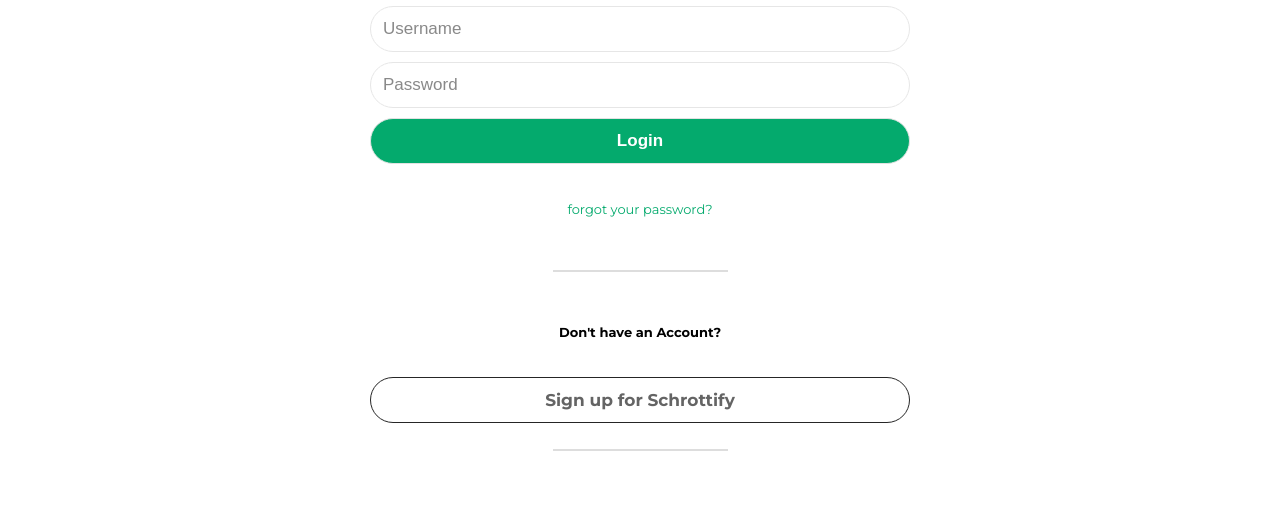
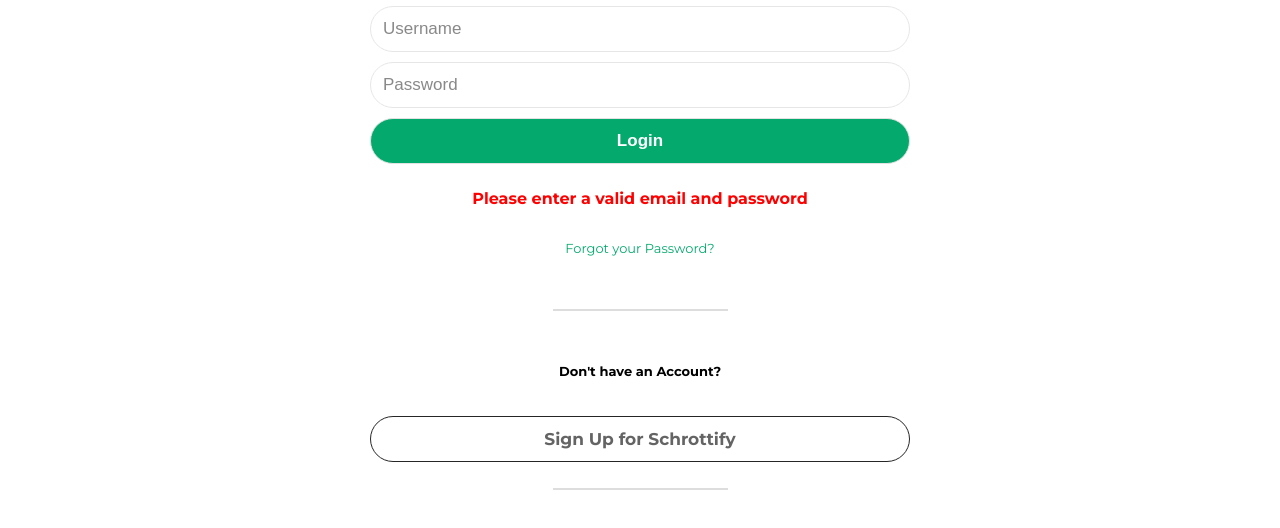
Before and after one commit to MarvinHampe/thomasschmutzifyclone, a website: page login.html in a window 1280 px wide. Both pictures are taken after a click on the button "Login". Shown: the part 260-788 px from the top of the page. Drawn offline with Linux system fonts and the light colour scheme.

Commit message:
Add error message authentification

```diff
--- a/login.html
+++ b/login.html
@@ -41,11 +41,11 @@
         <input type="text" name="username" placeholder="Username" id="username" required />
         <input type="password" name="password" placeholder="Password" id="pass" required />
         <button id="submit-btn">Login</button>
-
-        <a href="#" id="forgot">forgot your password?</a>
+        <p id="error-message"></p>
+        <a href="#" id="forgot">Forgot your Password?</a>
         <div class="hl"></div>
         <span id="dont">Don't have an Account?</span>
-        <a href="#" class="newAcc btn"> Sign up for Schrottify </a>
+        <a href="#" class="newAcc btn"> Sign Up for Schrottify </a>
         <div class="hl"></div>
       </div>
     </div>
--- a/src/css/login.css
+++ b/src/css/login.css
@@ -87,6 +87,15 @@
   background-color: #000000;
 }
 
+/* error message */
+
+#error-message {
+  text-align: center;
+  color: red;
+  font-weight: 700;
+  margin-top: 20px;
+}
+
 /* ----- */
 .col {
   width: 50%;
--- a/src/js/auth.js
+++ b/src/js/auth.js
@@ -39,9 +39,8 @@
 
         if (emailInput.value === email.email && passInput.value === email.password) {
             window.location.href = 'index.html';
-            console.log('Here comes next page redirection')
         } else if (emailInput.value === "" || passInput.value === "") {
-            console.log('Error message')
+            document.getElementById('error-message').innerText = "Please enter a valid email and password";
         }
     })
 })
```
